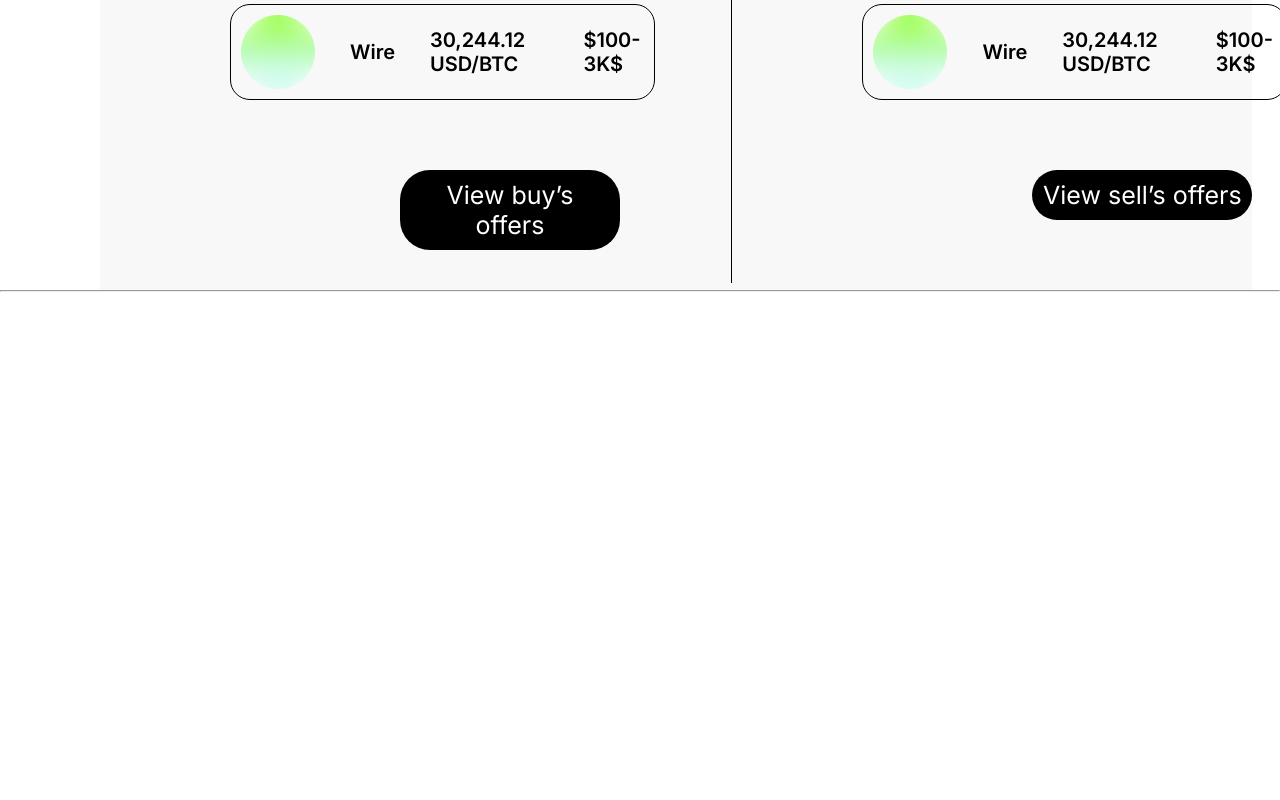
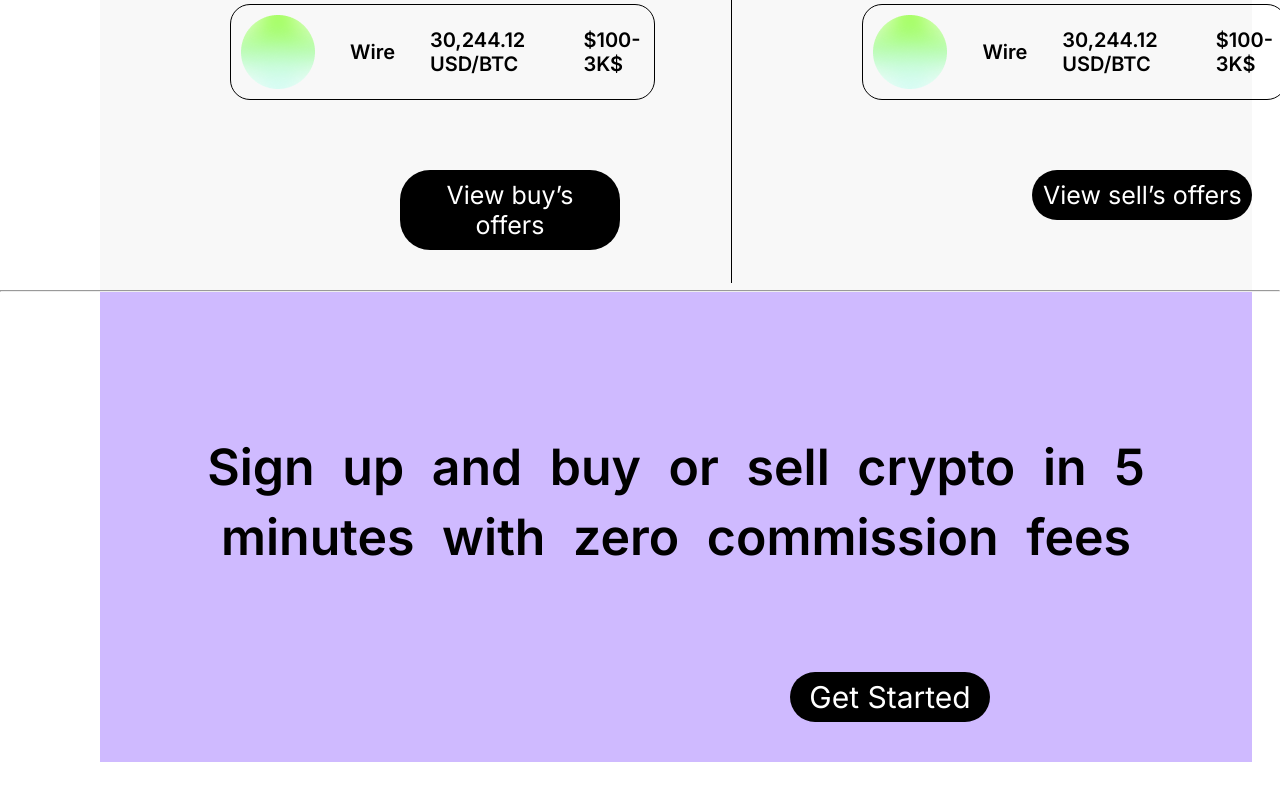
Before and after one commit to Al-Shahriar-Nazim/HP-Assingment-1, a plain HTML site: page index.html in a window 1280 px wide. Shown: the part 2121-2921 px from the top of the page. Before the commit the page ends 2413 px from the top, so only its background shows below. Drawn offline with Linux system fonts and the light colour scheme.

Commit message:
added this get started section

```diff
--- a/Style/styles.css
+++ b/Style/styles.css
@@ -273,6 +273,37 @@ body {
     margin-left: 100px;
   }
 }
+
+/* Get started section  */
+.started-section {
+  background-color: #cfbaff;
+  text-align: center;
+display: block;
+width: 90%;
+margin-left: 100px;
+margin-bottom: 40px;
+padding: 40px;
+  & .head{
+ padding-top: 100px;
+    font-size: 50px;
+    font-weight: 600;
+    word-spacing: 15px;
+    line-height: 70px;
+  }
+  & p {
+    width: 200px;
+    font-size: 30px;
+    background-color: black;
+    color: white;
+    text-align: center;
+    font-weight: 400;
+    padding: 7px;
+    border-radius: 40px;
+    margin-top: 100px;
+    margin-left: 650px;
+
+  }
+}
 /* Responsive in css */
 @media (max-device-width: 767px) {
   .nav-all-content {
@@ -444,7 +475,28 @@ body {
 
     & .vl {
       display: none;
-
+    }
+  }
+  /* Get started section  */
+.started-section {
+  background-color: #cfbaff;
+width: 100%;
+margin-left: 0px;
+margin-bottom: 10px;
+padding: 10px;
+  & .head{
+ padding-top: 30px;
+    font-size: 30px;
+    word-spacing: 10px;
+    line-height: 40px;
+    text-align: center;
+  }
+  & p {
+    width: 180px;
+    font-size: 20px;
+    margin-top: 50px;
+    margin-left: 110px;
+margin-bottom: 400px;
   }
 }
 }
--- a/index.html
+++ b/index.html
@@ -188,5 +188,13 @@
     </div>
     <hr  class="botom-hr" />
     <!-- buy and sell section close -->
+     <!-- get started section start -->
+      <section class="started-section">
+<h2 class="head">Sign up and buy or sell crypto in 5
+  <br>
+   minutes with zero commission fees</h2>
+   <p> Get Started</p>
+      </section>
+     <!-- get started section close -->
   </body>
 </html>
```
Lines whose indentation alone changed are shown as unchanged.
